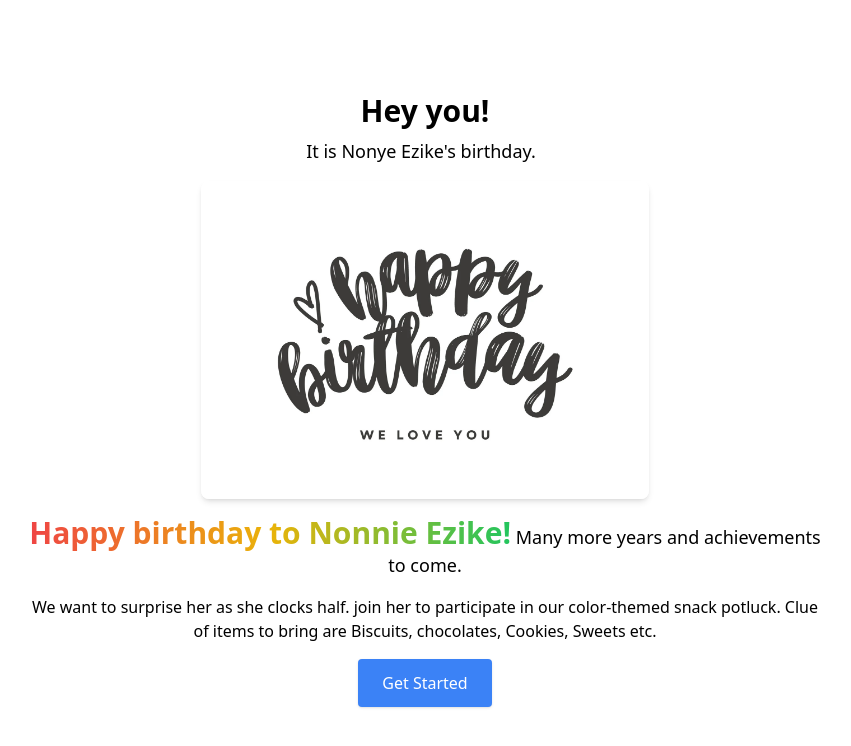
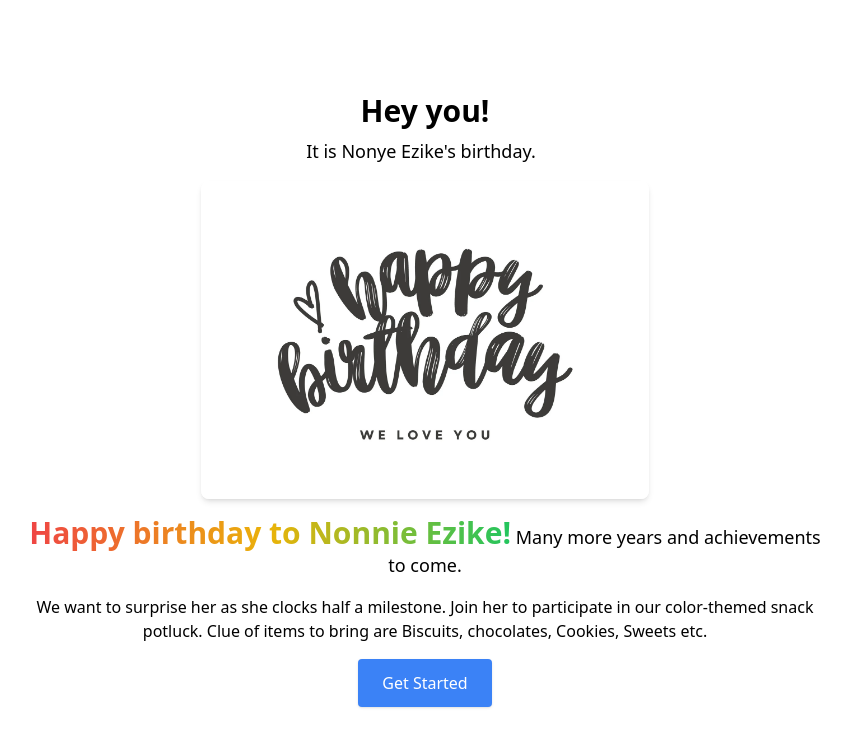
Before and after one commit to WapSecure/random-color-selector, a React (Create React App) app: page / in a window 1280 px wide. Shown: the top 746 px of the page, without its empty margins (215-1066 px from the left). Built offline with nearby package versions, Linux system fonts and the light colour scheme.

Commit message:
fix: typo

```diff
--- a/src/pages/Homepage.tsx
+++ b/src/pages/Homepage.tsx
@@ -27,7 +27,7 @@ const HomePage: React.FC = () => {
         Many more years and achievements to come.
       </p>
       <p className="text-center">
-        We want to surprise her as she clocks half. join her to participate in
+        We want to surprise her as she clocks half a milestone. Join her to participate in
         our color-themed snack potluck. Clue of items to bring are Biscuits,
         chocolates, Cookies, Sweets etc.
       </p>
```
